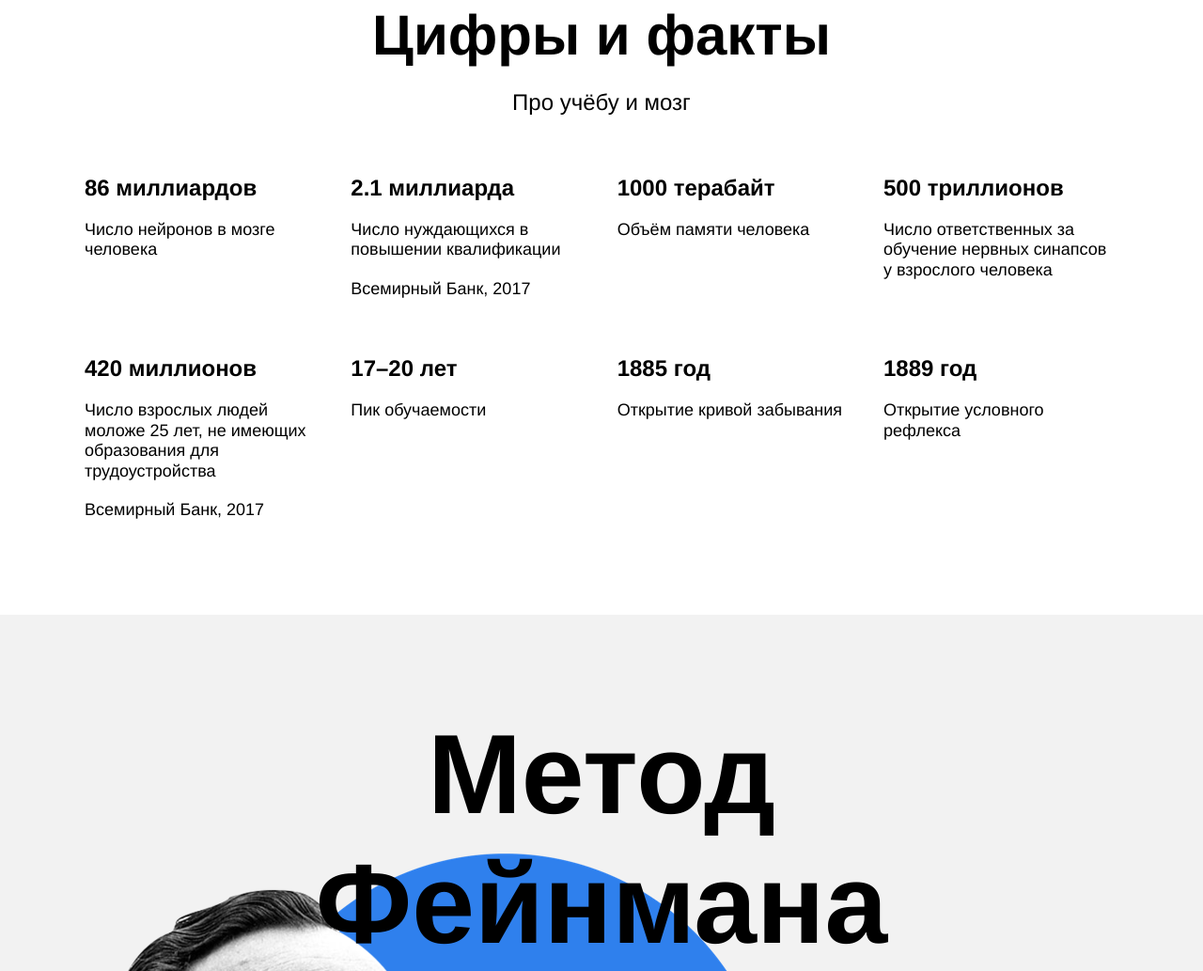
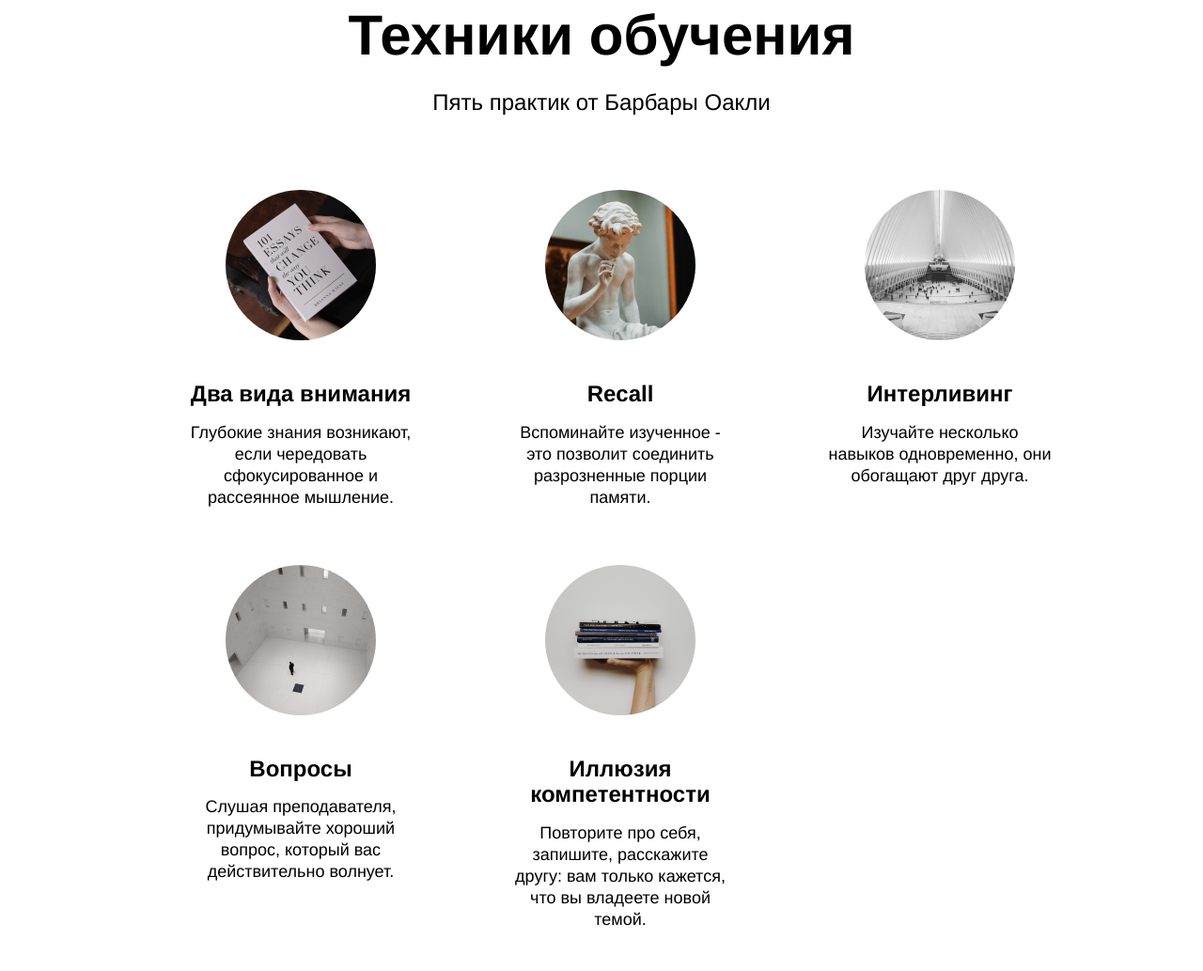
Before and after one commit to 7Alina77/how-to-learn, a plain HTML site: page index.html in a window 1280 px wide. Shown: the part 1353-2386 px from the top of the page at 94% size. Drawn offline with Linux system fonts and the light colour scheme.

Commit message:
Плюс три секции

```diff
--- a/index.html
+++ b/index.html
@@ -31,6 +31,57 @@
             <p class="two-columns__paragraph">Конкретные техники и упражнения помогают изменить подход к обучению, сделать его эффективным и захватывающим. Эти же техники применяются на примере обучения в Практикуме.</p>
           </div>
         </div>
+      </section>
+      <section class="techniques">
+        <h2 class="section-title">Техники обучения</h2>
+        <p class="section-subtitle">Пять практик от Барбары Оакли</p>
+        <ul class="cards">
+          <li class="cards__item">
+            <img class="cards__image" alt="картинка в карточке" src="../images_sprint-2/cards-attention.png">
+            <h3 class="cards__title">Два вида внимания</h3>
+            <p class="cards__description">Глубокие знания возникают, если чередовать сфокусированное и рассеянное мышление.</p>
+          </li>
+          <li class="cards__item">
+            <img class="cards__image" alt="картинка в карточке" src="../images_sprint-2/cards-recall.png">
+            <h3 class="cards__title">Recall</h3>
+            <p class="cards__description">Вспоминайте изученное - это позволит соединить разрозненные порции памяти.</p>
+          </li>
+          <li class="cards__item">
+            <img class="cards__image" alt="картинка в карточке" src="../images_sprint-2/cards-interliving.png">
+            <h3 class="cards__title">Интерливинг</h3>
+            <p class="cards__description">Изучайте несколько навыков одновременно, они обогащают друг друга.</p>
+          </li>
+          <li class="cards__item">
+            <img class="cards__image" alt="картинка в карточке" src="../images_sprint-2/cards-question.png">
+            <h3 class="cards__title">Вопросы</h3>
+            <p class="cards__description">Слушая преподавателя, придумывайте хороший вопрос, который вас действительно волнует.</p>
+          </li>
+          <li class="cards__item">
+            <img class="cards__image" alt="картинка в карточке" src="../images_sprint-2/cards-competence.png">
+            <h3 class="cards__title">Иллюзия компетентности</h3>
+            <p class="cards__description">Повторите про себя, запишите, расскажите другу: вам только кажется, что вы владеете новой темой.</p>
+          </li>
+        </ul>
+      </section>
+      <section class="video">
+        <h2 class="section-title">Видео на TED</h2>
+        <p class="section-subtitle">Для тех, кто любит прокрастинировать</p>
+        <div class="video__iframes">
+          <iframe class="video__iframe" width="515" height="316" src="https://www.youtube.com/embed/5MgBikgcWnY?start=6" title="YouTube video player" allow="accelerometer; autoplay; clipboard-write; encrypted-media; gyroscope; picture-in-picture" allowfullscreen></iframe>
+          <iframe class="video__iframe" width="515" height="316" src="https://www.youtube.com/embed/arj7oStGLkU?start=2" title="YouTube video player" allow="accelerometer; autoplay; clipboard-write; encrypted-media; gyroscope; picture-in-picture" allowfullscreen></iframe>
+        </div>
+      </section>
+      <section class="oakley">
+        <div class="two-columns">
+          <h2 class="two-columns__brief">История Барбары Оакли.</h2>
+          <div class="two-columns__main-text">
+            <p class="two-columns__paragraph">С детства Барбаре не давалась математика. Она считала себя законченным гуманитарием, причём далеко не самым умным. В армии она изучала русский язык, чтобы получить надбавку, да так успешно, что её выдвинули в командиры. Но для продвижения по службе нужно было сдавать математику. И тогда Барбара придумала свой подход к точным наукам. Оказалось, если вам что-то «плохо даётся», ваши добытые трудом знания гораздо глубже, чем у тех, кому всё ясно с первого взгляда.</p>
+          </div>
+      </section>
+      <section class="feynman">
+        <h2 class="feynman__title">Метод Фейнмана</h2>
+        <p class="feynman__subtitle">Выучить и не забыть.</p>
+        <a class="feynman__link" href="#">Подробнее &#8594;</a>
       </section>
       <section class="digits">
         <h2 class="section-title">Цифры и факты</h2>
@@ -71,11 +122,6 @@
             <p class="table__text">Открытие условного рефлекса</p>
           </li>
         </ul>
-      </section>
-      <section class="feynman">
-        <h2 class="feynman__title">Метод Фейнмана</h2>
-        <p class="feynman__subtitle">Выучить и не забыть.</p>
-        <a class="feynman__link" href="#">Подробнее &#8594;</a>
       </section>
       <section class="kaufman">
         <h2 class="section-title section-title_theme_dark">Принципы обучения</h2>
--- a/styles/style.css
+++ b/styles/style.css
@@ -1,3 +1,14 @@
+@keyframes rotation {
+  from {
+    transform: rotate(0deg);
+  }
+  to {
+    transform: rotate(360deg);
+  }
+}
+
+
+
 .page {
   min-width: 1100px;
   max-width: 1600px;
@@ -77,6 +88,79 @@
   top: 64px;
   right: 0;
   z-index: 95;
+  animation: rotation 20s infinite;
+}
+
+.techniques {
+  display: flex;
+  flex-wrap: wrap;
+  justify-content: center;
+  margin: 100px auto 0;
+  min-width: 80%;
+}
+
+.cards {
+  list-style: none;
+  display: flex;
+  flex-wrap: wrap;
+  width: 920px;
+  justify-content: flex-start;
+}
+
+.cards__item {
+  margin: 60px 100px 0 0;
+  width: 240px;
+  display: flex;
+  flex-direction: column;
+  text-align: center;
+}
+
+.cards__item:nth-of-type(3n) {
+  margin: 60px 0 0 0;
+}
+
+.cards__image {
+  width: 160px;
+  height: 160px;
+  border-radius: 100px;
+  margin: 0 40px 0;
+}
+
+.cards__title {
+  margin: 43px auto 0;
+  line-height: 1.15;
+  font-size: 24px;
+  font-weight: 600;
+}
+
+.cards__description {
+  margin: 16px auto 0;
+  line-height: 23px;
+  font-size: 18px;
+  font-weight: normal;
+}
+
+.video {
+  margin: 100px 0 0 0;
+  display: flex;
+  flex-direction: column;
+}
+
+.video__iframes {
+  margin: 50px auto -60px;
+}
+
+.video__iframe {
+  border: 0;
+}
+
+.video__iframe:first-of-type {
+  margin-right: 20px;
+}
+
+.oakley {
+  background-color: #f2f2f2;
+  padding-top: 60px;
 }
 
 .two-columns {
```
Also changed, not shown: images_sprint-2/cards-attention.png (added), images_sprint-2/cards-competence.png (added), images_sprint-2/cards-interliving.png (added), images_sprint-2/cards-question.png (added), images_sprint-2/cards-recall.png (added), images_sprint-2/khan-book.jpg (added), images_sprint-2/logo/resources-arzamas.svg (added), images_sprint-2/logo/resources-n1.svg (added), images_sprint-2/logo/resources-polka.svg (added), images_sprint-2/logo/resources-strelka.svg (added), 1 other file.
